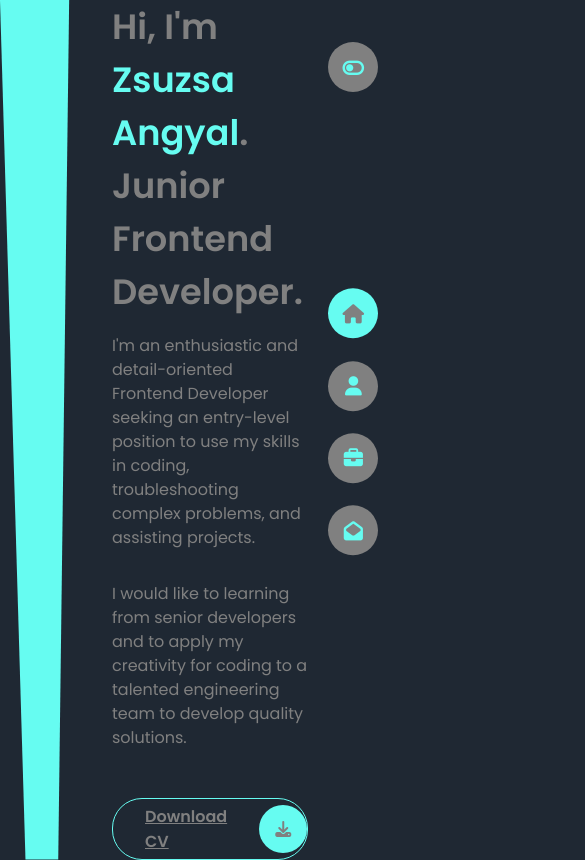
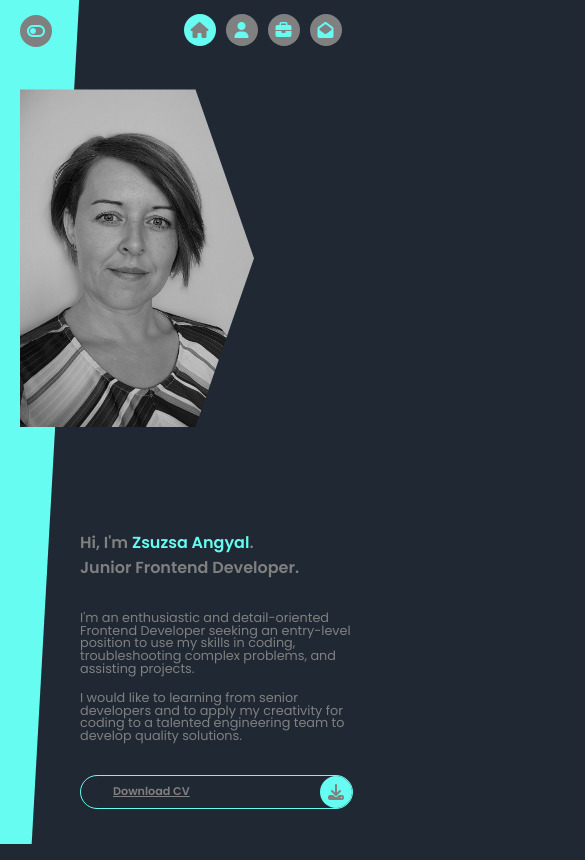
Before and after one commit to AngyalZsuzsa/my-portfolio, a plain HTML site: page index.html in a window 390 px wide. Shown: the top 860 px of the page, 585 px wide, since content can reach past the window. Drawn offline with Linux system fonts and the light colour scheme.

Commit message:
home page responsive

```diff
--- a/styles/styles.scss
+++ b/styles/styles.scss
@@ -141,7 +141,7 @@ section {
 
 .btn-container{
     display: flex;
-    align-self: flex-start;
+    //align-self: flex-start;
     margin-top: 2rem;
     .main-btn {
         position: relative;
@@ -152,7 +152,6 @@ section {
         border-radius: 30px;
         font-weight: 600;
         color: inherit;
-        //overflow: hidden;
         .btn-text {
             padding: .3rem 2rem;
             color: var(--letter);
@@ -576,3 +575,80 @@ section {
         }
     }
 }
+
+//**  RESPONSIVE  **//
+
+@media screen and (max-width:420px) {
+    .controls {
+        position: fixed;
+        top: 30px;
+        right: 30px;
+        width: 50vw;
+        flex-direction: row;
+        .control{
+            width: 30px;
+            height: 30px;
+            margin: 0 5px;
+            i {
+                font-size: 1rem;
+            }
+        }
+    }
+    .toggle-btn {
+        top: 15px;
+        left: 20px;
+        width: 30px;
+        height: 30px;
+        i {
+            font-size: 1rem;
+        }
+    }
+    .header-container {
+        grid-template-columns: 1fr;
+        .left-header{
+            .header-shape{
+                //display: none;
+                height: 100vh;
+                clip-path: polygon(0 0, 20% 0, 8% 100%, 0 100%);            }
+            .image {
+                margin-top: 80px;
+                margin-left: 20px;
+                img{
+                    width: 60vw;
+                    height: 40vh;
+                    clip-path: polygon(0% 0%, 75% 0%, 100% 50%, 75% 100%, 0% 100%);
+                    &:hover{
+                        width: 60vw;
+                        height: 40vh;
+                        }
+                }
+            }
+        }
+        .right-header {
+            margin-left: 5rem;
+            .name {
+                font-size: 1rem;
+                margin-bottom: 1rem;
+            }
+            p {
+                font-size: .8rem;
+                margin-bottom: 0;
+                line-height: .8rem;
+            }
+        }
+    }
+    .btn-container{
+        .main-btn {
+            margin-top: 0;
+            width: 70vw;
+            justify-content: space-between;
+            .btn-text {
+                font-size: .7rem;
+            }
+            .btn-icon {
+                width: 30px;
+                height: 30px;
+            }
+        }
+    }
+}
```
Also changed, not shown: styles/styles.css, 1 other file.
